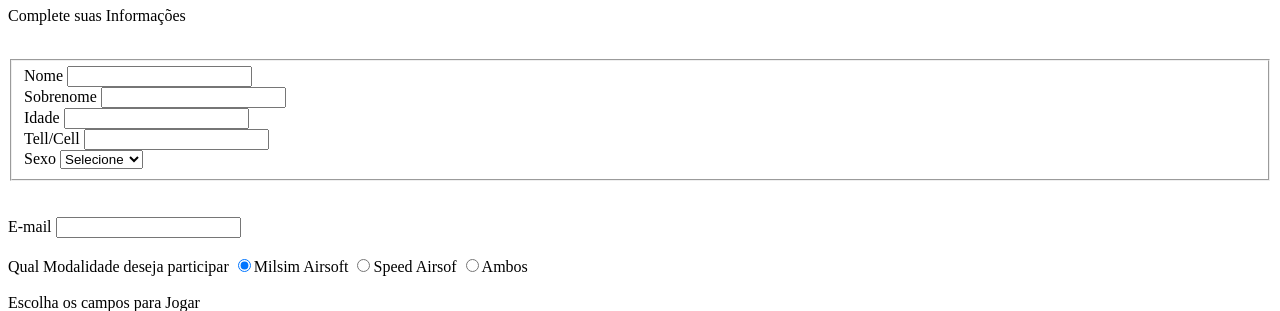
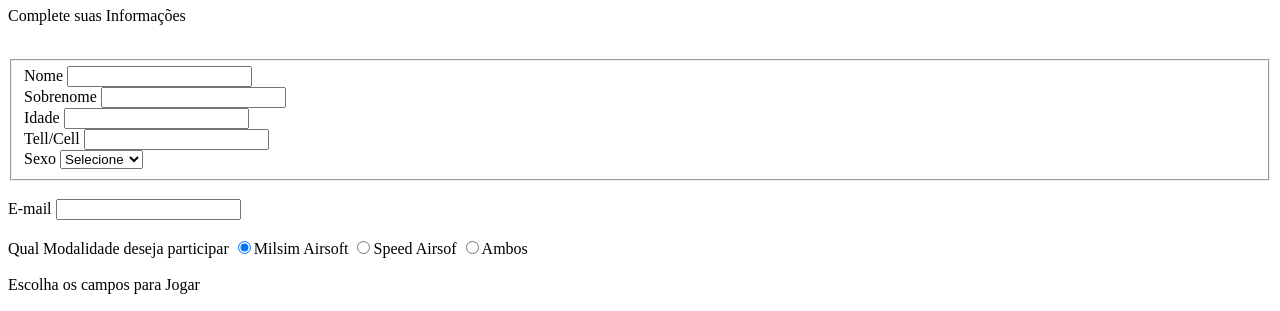
Before and after one commit to Zero4bsolut0/StudyHTML, a plain HTML site: page Index.html in a window 1280 px wide. Shown: the part 73-384 px from the top of the page. Drawn offline with Linux system fonts and the light colour scheme.

Commit message:
Update Index.html

```diff
--- a/Index.html
+++ b/Index.html
@@ -42,7 +42,7 @@
              <option>Feminino</option>
              </select>
           </div>
-        </fieldset><br><br>
+        </fieldset><br>
 
       <div>
              <label>E-mail</label>
```
